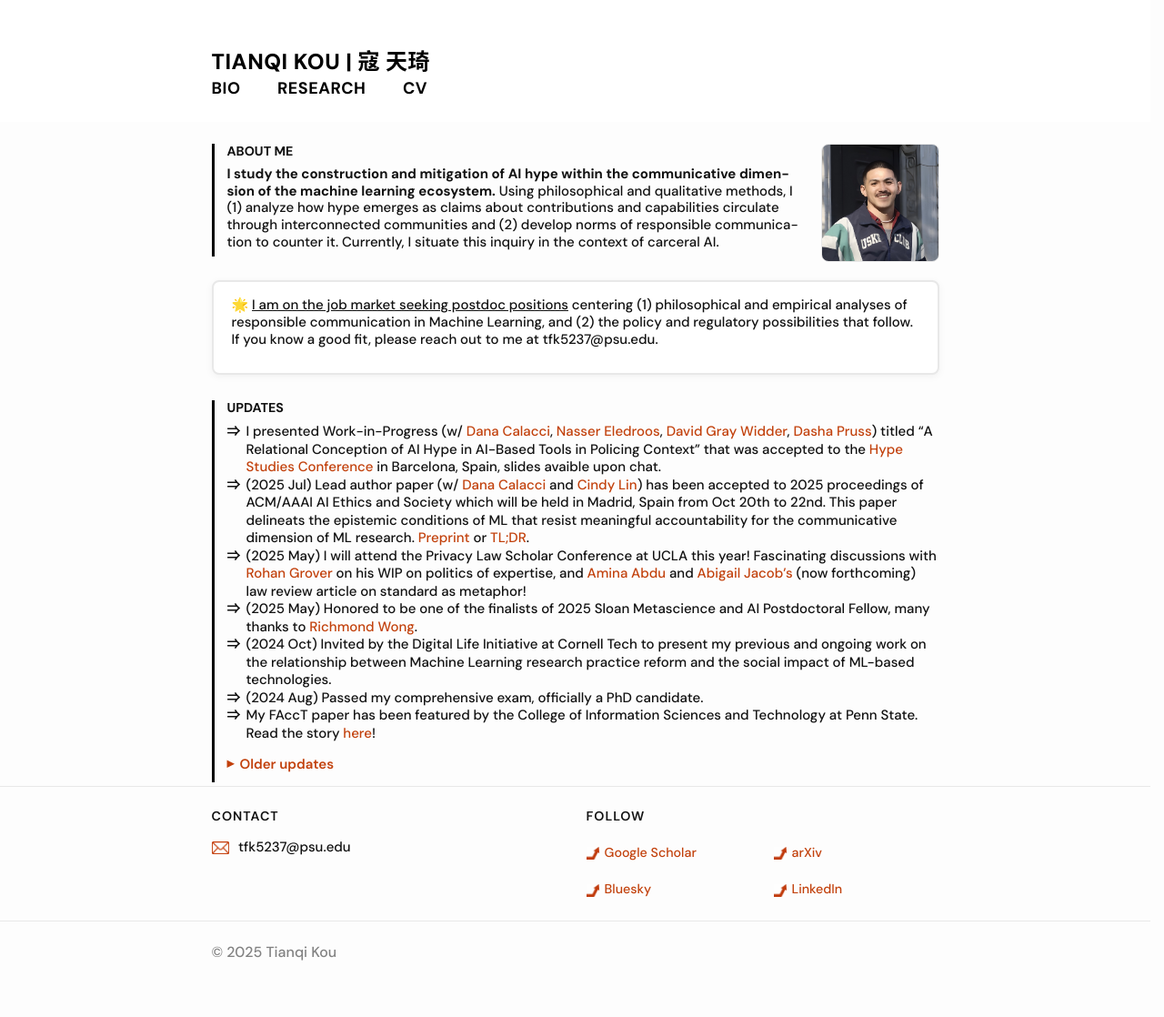
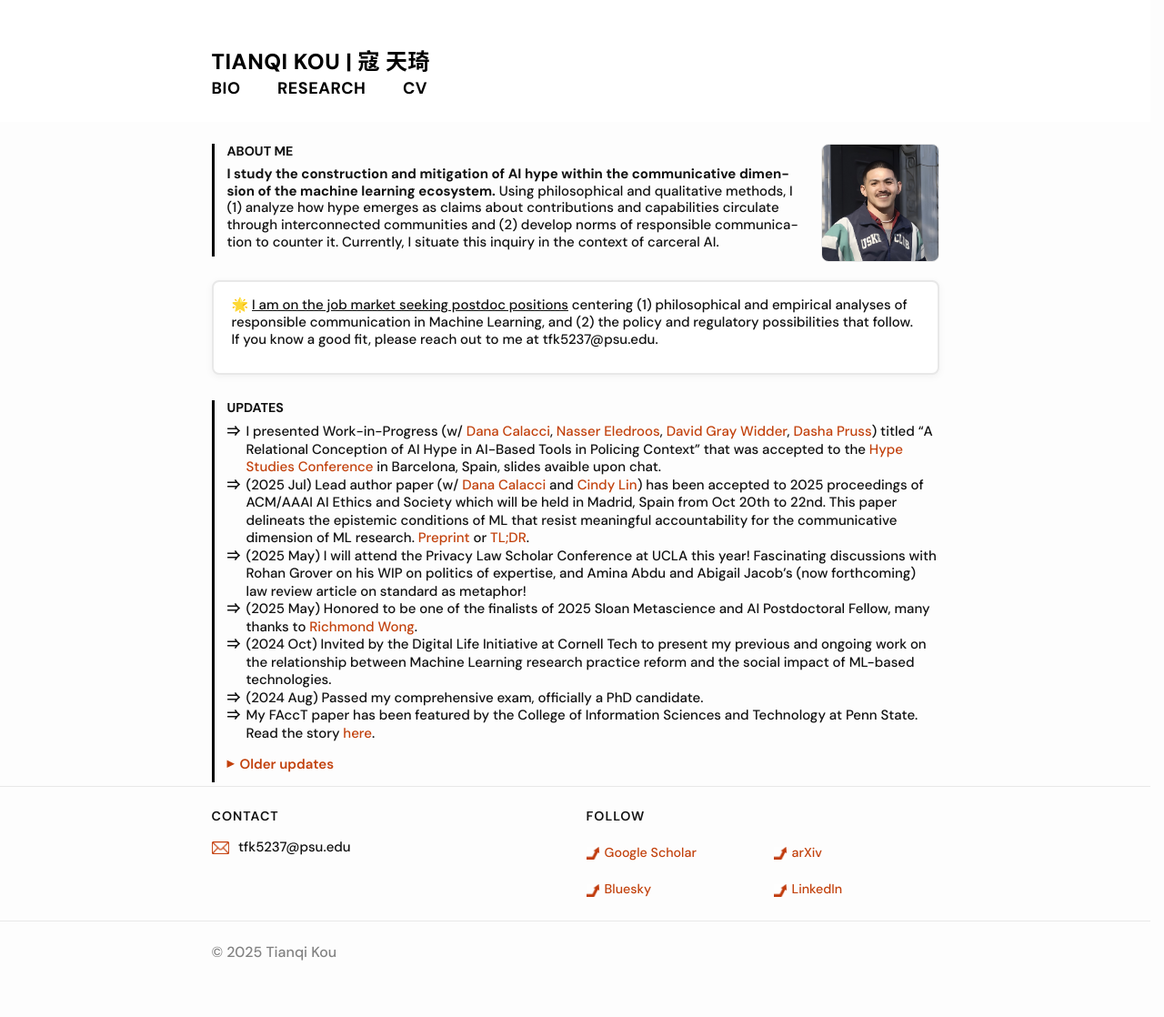
Before and after one commit to koutianqi/koutianqi.github.io, a Jekyll site: the page built from index.markdown, in a window 1280 px wide. Shown: the whole page at 91% size. Built offline with Jekyll 4.4.1, drawn with Linux system fonts in a browser that asks for light colours; part of the change alters nothing that is shown.

```diff
--- a/index.markdown
+++ b/index.markdown
@@ -32,11 +32,11 @@ description: "I study the construction and mitigation of AI hype within the comm
 
 - I presented Work-in-Progress (w/ [Dana Calacci](https://www.dcalacci.net), [Nasser Eledroos](https://nasser.wiki), [David Gray Widder](https://davidwidder.me), [Dasha Pruss](https://www.dashapruss.com)) titled "A Relational Conception of AI Hype in AI-Based Tools in Policing Context" that was accepted to the [Hype Studies Conference](https://hypestudies.org/conference) in Barcelona, Spain, slides avaible upon chat.
 - (2025 Jul) Lead author paper (w/ [Dana Calacci](https://www.dcalacci.net) and [Cindy Lin](https://lincindy.com)) has been accepted to 2025 proceedings of ACM/AAAI AI Ethics and Society which will be held in Madrid, Spain from Oct 20th to 22nd. This paper delineats the epistemic conditions of ML that resist meaningful accountability for the communicative dimension of ML research. [Preprint](https://arxiv.org/abs/2508.08739) or [TL;DR](https://www.linkedin.com/posts/koutianqi_dead-zone-of-accountability-why-social-claims-activity-7361214088003108864-3aJR?utm_source=share&utm_medium=member_desktop&rcm=ACoAACPLLPcBeEM19ytgUOpXQQb6x_SjOdrvjtQ).
-- (2025 May) I will attend the Privacy Law Scholar Conference at UCLA this year! Fascinating discussions with [Rohan Grover](https://www.rohangrover.org) on his WIP on politics of expertise, and [Amina Abdu](https://aminaxabdu.github.io) and [Abigail Jacob's](https://azjacobs.com) (now forthcoming) law review article on standard as metaphor!
+- (2025 May) I will attend the Privacy Law Scholar Conference at UCLA this year! Fascinating discussions with Rohan Grover on his WIP on politics of expertise, and Amina Abdu and Abigail Jacob's (now forthcoming) law review article on standard as metaphor!
 - (2025 May) Honored to be one of the finalists of 2025 Sloan Metascience and AI Postdoctoral Fellow, many thanks to [Richmond Wong](https://richmondywong.com).
 - (2024 Oct) Invited by the Digital Life Initiative at Cornell Tech to present my previous and ongoing work on the relationship between Machine Learning research practice reform and the social impact of ML-based technologies.
 - (2024 Aug) Passed my comprehensive exam, officially a PhD candidate.
-- My FAccT paper has been featured by the College of Information Sciences and Technology at Penn State. Read the story [here](https://ist.psu.edu/news/claim-replicability-may-help-prevent-harms-caused-by-ml)!
+- My FAccT paper has been featured by the College of Information Sciences and Technology at Penn State. Read the story [here](https://ist.psu.edu/news/claim-replicability-may-help-prevent-harms-caused-by-ml).
 
 <details class="older-updates" markdown="1">
 <summary>Older updates</summary>
```
